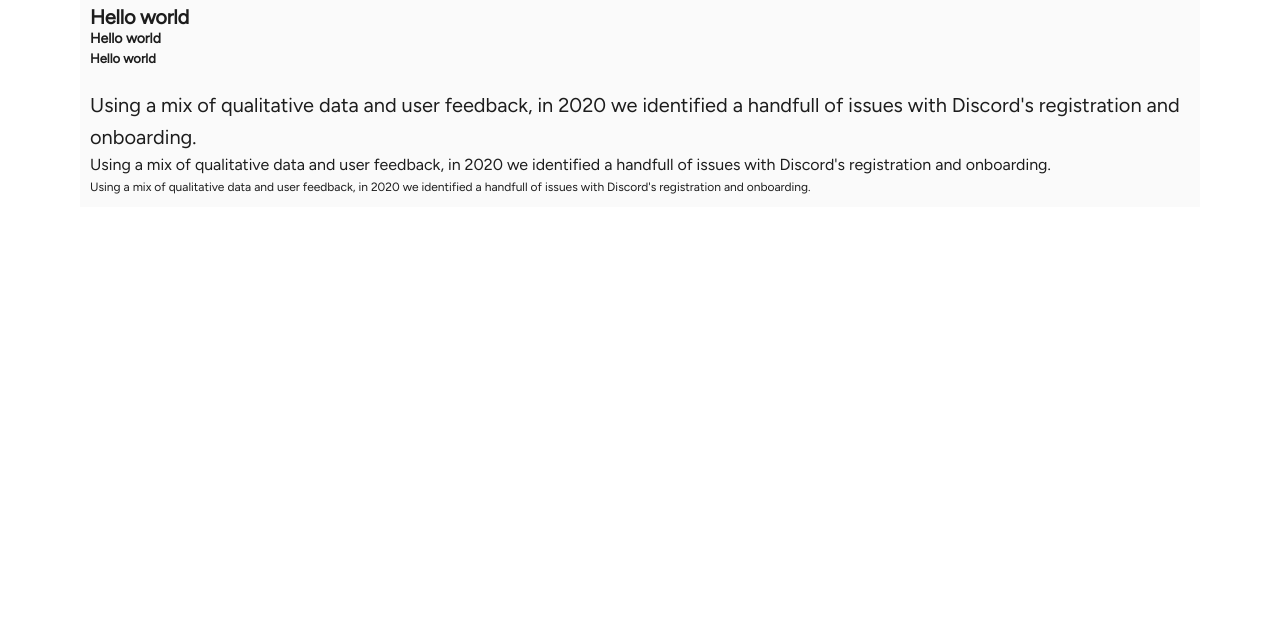
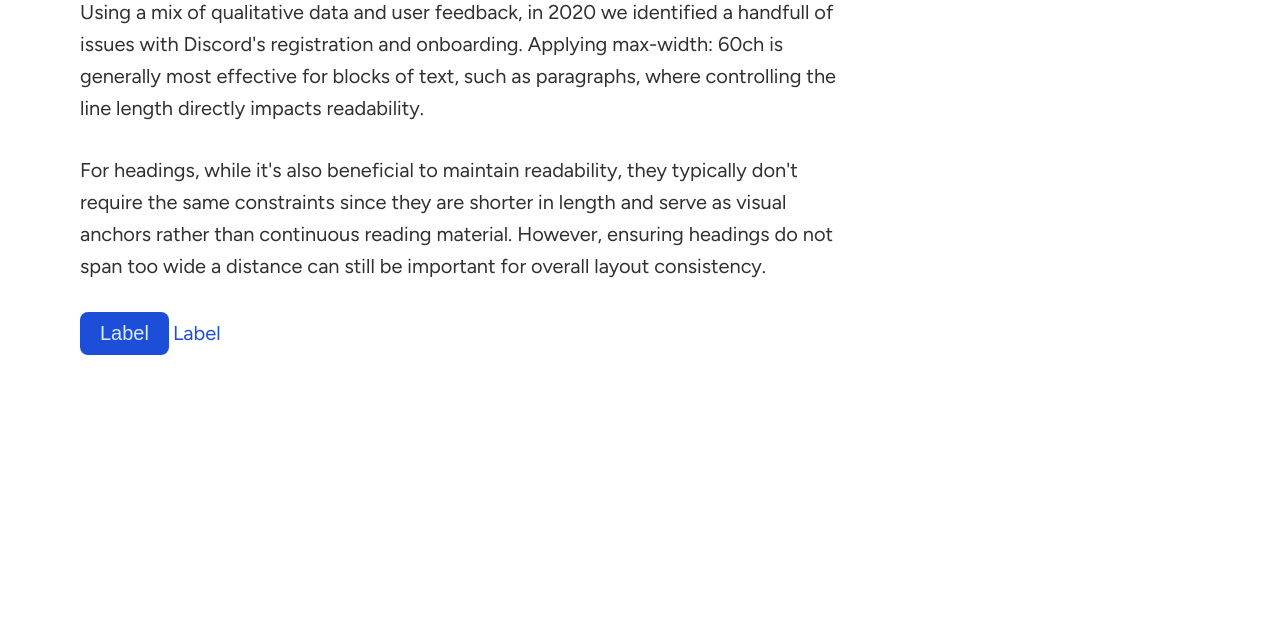
Before and after one commit to lukeylias/HTML-CSS-template, a plain HTML site: page index.html in a window 1280 px wide. Shown: the part 195-830 px from the top of the page. Drawn offline with Linux system fonts and the light colour scheme; a script that the page names is missing.

Commit message:
New variables added

```diff
--- a/index.html
+++ b/index.html
@@ -16,27 +16,22 @@
       <section>
         <h1 class="heading-3xl">Hello world</h1>
         <h2 class="heading-2xl">Hello world</h2>
-        <h3 class="heading-xl">Hello world</h3>
-        <h4 class="heading-lg">Hello world</h4>
-        <h5 class="heading-md">Hello world</h5>
-        <h6 class="heading-sm">Hello world</h6>
-      </section>
-      <section>
         <p class="body-lg">
           Using a mix of qualitative data and user feedback, in 2020 we
           identified a handfull of issues with Discord's registration and
-          onboarding.
+          onboarding. Applying max-width: 60ch is generally most effective for
+          blocks of text, such as paragraphs, where controlling the line length
+          directly impacts readability.
         </p>
-        <p class="body-md">
-          Using a mix of qualitative data and user feedback, in 2020 we
-          identified a handfull of issues with Discord's registration and
-          onboarding.
+        <p class="body-lg">
+          For headings, while it's also beneficial to maintain readability, they
+          typically don't require the same constraints since they are shorter in
+          length and serve as visual anchors rather than continuous reading
+          material. However, ensuring headings do not span too wide a distance
+          can still be important for overall layout consistency.
         </p>
-        <p class="body-sm">
-          Using a mix of qualitative data and user feedback, in 2020 we
-          identified a handfull of issues with Discord's registration and
-          onboarding.
-        </p>
+        <button>Label</button>
+        <a href="">Label</a>
       </section>
     </main>
     <script src="script.js"></script>
--- a/styles.css
+++ b/styles.css
@@ -16,14 +16,14 @@
   --font-letter-spacing-normal: 0px;
 
   /* Font size */
-  --font-size-300: 12px;
-  --font-size-325: 13px;
-  --font-size-350: 14px;
-  --font-size-400: 16px;
-  --font-size-500: 20px;
-  --font-size-600: 24px;
-  --font-size-750: 30px;
-  --font-size-900: 36px;
+  --font-size-300: 0.75rem; /* 12px/16px */
+  --font-size-325: 0.8125rem; /* 13px/16px */
+  --font-size-350: 0.875rem; /* 14px/16px */
+  --font-size-400: 1rem; /* 16px/16px */
+  --font-size-500: 1.25rem; /* 20px/16px */
+  --font-size-600: 1.5rem; /* 24px/16px */
+  --font-size-750: 1.875rem; /* 30px/16px */
+  --font-size-900: 2.25rem; /* 36px/16px */
 
   /* Line height */
   --font-line-height-300: 12px;
@@ -33,6 +33,122 @@
   --font-line-height-800: 32px;
   --font-line-height-1000: 40px;
   --font-line-height-1200: 48px;
+
+  /* The default background color of the admin. */
+  --color-bg: rgba(241, 241, 241, 1);
+
+  /* The background color for elements with the highest level of prominence, like a card. */
+  --color-bg-surface: rgba(255, 255, 255, 1);
+
+  /* The hover state color for elements with the highest level of prominence. */
+  --color-bg-surface-hover: rgba(247, 247, 247, 1);
+
+  /* The active state color for elements with the highest level of prominence. */
+  --color-bg-surface-active: rgba(243, 243, 243, 1);
+
+  /* The selected state color for elements with the highest level of prominence. */
+  --color-bg-surface-selected: rgba(241, 241, 241, 1);
+
+  /* The primary text color. */
+  --color-text: rgba(48, 48, 48, 1);
+
+  /* The secondary text color. */
+  --color-text-secondary: rgba(97, 97, 97, 1);
+
+  /* The disabled state text color. */
+  --color-text-disabled: rgba(181, 181, 181, 1);
+
+  /* The background fill color. */
+  --color-bg-fill: rgba(255, 255, 255, 1);
+
+  /* The hover state background fill color. */
+  --color-bg-fill-hover: rgba(250, 250, 250, 1);
+
+  /* The active state background fill color. */
+  --color-bg-fill-active: rgba(247, 247, 247, 1);
+
+  --color-brand-50: #eff6ff;
+  --color-brand-100: #dbeafe;
+  --color-brand-200: #bfdbfe;
+  --color-brand-300: #93c5fd;
+  --color-brand-400: #60a5fa;
+  --color-brand-500: #3b82f6;
+  --color-brand-600: #2563eb;
+  --color-brand-700: #1d4ed8;
+  --color-brand-800: #1e40af;
+  --color-brand-900: #1e3a8a;
+  --color-brand-950: #172554;
+
+  /* No shadow. */
+  --shadow-0: none;
+
+  /* Very light shadow for small elements like icons. */
+  --shadow-100: 0px 1px 0px 0px rgba(26, 26, 26, 0.07);
+
+  /* Light shadow for small input fields and buttons. */
+  --shadow-200: 0px 3px 1px -1px rgba(26, 26, 26, 0.07);
+
+  /* Medium shadow for modals and popovers. */
+  --shadow-300: 0px 4px 6px -2px rgba(26, 26, 26, 0.2);
+
+  /* Heavy shadow for large dropdowns and panels. */
+  --shadow-400: 0px 8px 16px -4px rgba(26, 26, 26, 0.22);
+
+  /* Border radii */
+  /* No border radius. */
+  --border-radius-0: 0px;
+
+  /* Very small border radius for slight rounding. */
+  --border-radius-050: 2px;
+
+  /* Small border radius for buttons and input fields. */
+  --border-radius-100: 4px;
+
+  /* Medium-small border radius for modal and card edges. */
+  --border-radius-150: 6px;
+
+  /* Medium border radius for larger elements. */
+  --border-radius-200: 8px;
+
+  /* Medium-large border radius for grouped elements. */
+  --border-radius-300: 12px;
+
+  /* Large border radius for standout elements. */
+  --border-radius-400: 16px;
+
+  /* Very large border radius for thematic components. */
+  --border-radius-500: 20px;
+
+  /* Extra-large border radius for special cases. */
+  --border-radius-750: 30px;
+
+  /* Circular border radius. */
+  --border-radius-full: 9999px;
+
+  /* Border widths */
+  /* No border. */
+  --border-width-0: 0px;
+
+  /* Very thin border. */
+  --border-width-0165: 0.66px;
+
+  /* Thin border for subtle definition. */
+  --border-width-025: 1px;
+
+  /* Standard border for visible separation. */
+  --border-width-050: 2px;
+
+  /* Thick border for emphasis. */
+  --border-width-100: 4px;
+
+  /* Standard border color. */
+  --color-border: rgba(227, 227, 227, 1);
+
+  /* Hover state border color. */
+  --color-border-hover: rgba(204, 204, 204, 1);
+
+  /* Disabled state border color. */
+  --color-border-disabled: rgba(235, 235, 235, 1);
 }
 
 /* CSS Reset */
@@ -135,6 +251,8 @@ video {
   font-weight: var(--font-weight-bold);
   letter-spacing: var(--font-letter-spacing-densest);
   font-family: var(--font-family-sans);
+  color: var(--color-text);
+  margin-bottom: 0.5em;
 }
 
 .heading-2xl {
@@ -143,6 +261,8 @@ video {
   font-weight: var(--font-weight-bold);
   letter-spacing: var(--font-letter-spacing-denser);
   font-family: var(--font-family-sans);
+  color: var(--color-text);
+  margin-bottom: 0.5em;
 }
 
 .heading-xl {
@@ -151,6 +271,8 @@ video {
   font-weight: var(--font-weight-bold);
   letter-spacing: var(--font-letter-spacing-dense);
   font-family: var(--font-family-sans);
+  color: var(--color-text);
+  margin-bottom: 0.5em;
 }
 
 .heading-lg {
@@ -159,6 +281,8 @@ video {
   font-weight: var(--font-weight-semibold);
   letter-spacing: var(--font-letter-spacing-dense);
   font-family: var(--font-family-sans);
+  color: var(--color-text);
+  margin-bottom: 0.5em;
 }
 
 .heading-md {
@@ -167,6 +291,8 @@ video {
   font-weight: var(--font-weight-semibold);
   letter-spacing: var(--font-letter-spacing-normal);
   font-family: var(--font-family-sans);
+  color: var(--color-text);
+  margin-bottom: 0.5em;
 }
 
 .heading-sm {
@@ -175,6 +301,8 @@ video {
   font-weight: var(--font-weight-semibold);
   letter-spacing: var(--font-letter-spacing-normal);
   font-family: var(--font-family-sans);
+  color: var(--color-text);
+  margin-bottom: 0.5em;
 }
 
 .body-lg {
@@ -183,6 +311,10 @@ video {
   font-weight: var(--font-weight-regular);
   letter-spacing: var(--font-letter-spacing-normal);
   font-family: var(--font-family-sans);
+  color: var(--color-text);
+  max-width: 60ch;
+  margin-bottom: 1.5em;
+  overflow-wrap: break-word;
 }
 
 .body-md {
@@ -191,6 +323,9 @@ video {
   font-weight: var(--font-weight-regular);
   letter-spacing: var(--font-letter-spacing-normal);
   font-family: var(--font-family-sans);
+  color: var(--color-text);
+  max-width: 60ch;
+  margin-bottom: 1.5em;
 }
 
 .body-sm {
@@ -199,6 +334,10 @@ video {
   font-weight: var(--font-weight-regular);
   letter-spacing: var(--font-letter-spacing-normal);
   font-family: var(--font-family-sans);
+  color: var(--color-text);
+  max-width: 60ch;
+  margin-bottom: 1.5em;
+  overflow-wrap: break-word;
 }
 
 html,
@@ -207,19 +346,44 @@ body {
   width: 100%;
   margin: 0;
   padding: 0;
+  background-color: var(--color-bg-surface);
+  font-family: var(--font-family-sans);
 }
 
 main {
   max-width: 1200px;
-  background-color: #fff;
+  background-color: var(--color-bg-fill);
   margin: 0 auto;
   padding: 20px;
 }
 
 section {
-  background-color: #fafafa;
   color: #1d1d1d;
-  padding: 10px;
+}
+
+button {
+  font-size: var(--font-size-500);
+  padding: 10px 20px;
+  border-radius: var(--border-radius-200);
+  background-color: var(--color-brand-700);
+  color: var(--color-brand-100);
+  cursor: pointer;
+  border: none;
+}
+
+button:hover {
+  background-color: var(--color-brand-800);
+}
+
+a {
+  font-size: var(--font-size-500);
+  text-decoration: none;
+  color: var(--color-brand-700);
+}
+
+a:hover {
+  text-decoration: underline;
+  color: var(--color-brand-800);
 }
 
 /* Mobile devices (up to 600px) */
```
